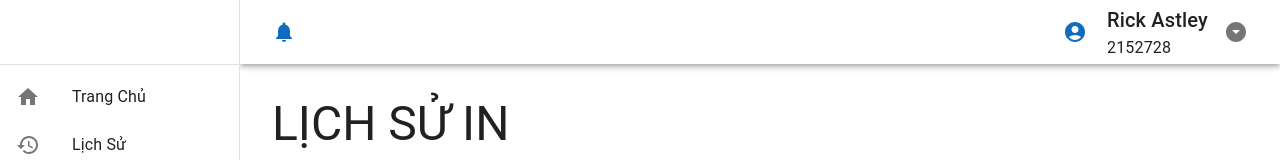
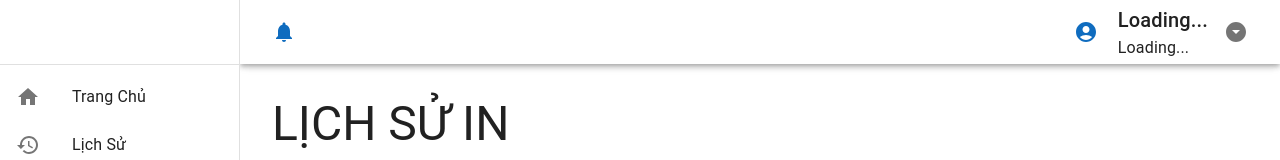
Before and after one commit to treerspeaking/smart-printing-service, a React (Vite) app: page /smart-printing-service/HistoryLog in a window 1280 px wide. Shown: the top 160 px of the page. Built offline with nearby package versions, Linux system fonts and the light colour scheme; no server answers; the database is empty; sample sign-in values are in the browser's storage.

Commit message:
feat: user database

```diff
--- a/src/components/root.jsx
+++ b/src/components/root.jsx
@@ -21,7 +21,9 @@ import AccountCircleIcon from '@mui/icons-material/AccountCircle';
 import ArrowDropDownCircleIcon from '@mui/icons-material/ArrowDropDownCircle';
 import LogoutIcon from '@mui/icons-material/Logout';
 import { Button, Container, IconButton, Stack, createTheme } from '@mui/material';
+
 import {ROUTES} from '../contexts/RouteContext'
+import {useAuth, AuthProvider} from '../contexts/AuthContext'
 
 import {
   Form,
@@ -82,6 +84,24 @@ function ListItemLogOut({ text, icon, to, ...other }) {
   )
 }
 
+function UserInfo(){
+
+  const { userData } = useAuth();
+
+  return (
+    <>
+
+      <Typography variant='h6' sx={{ color: 'text.primary' }}>
+          {userData ? userData.Name : 'Loading...'}
+      </Typography>
+      <Typography variant='h7' sx={{ color: 'text.primary' }}>
+        {userData ? userData.StudentID : 'Loading...'}
+      </Typography>
+    </>
+  )
+}
+
+
 export default function PermanentDrawerLeft() {
   return (
     <Box sx={{ display: 'flex' }}>
@@ -106,8 +126,9 @@ export default function PermanentDrawerLeft() {
               <AccountCircleIcon></AccountCircleIcon>
             </IconButton>
             <Stack direction='column' >
-              <Typography variant='h6' sx={{ color: 'text.primary' }} >Rick Astley </Typography>
-              <Typography variant='h7' sx={{ color: 'text.primary' }} >2152728</Typography>
+              <AuthProvider>
+                <UserInfo/>
+              </AuthProvider>
             </Stack>
               <IconButton aria-label='dropdown-avatar'>
               <ArrowDropDownCircleIcon/>
--- a/src/contexts/AuthContext.jsx
+++ b/src/contexts/AuthContext.jsx
@@ -1,9 +1,9 @@
 
 
-import { auth , googleProvider } from "../firebase/Firebase"; // Import auth from your firebase config
+import { auth , googleProvider, db } from "../firebase/Firebase"; // Import auth from your firebase config
 import {createUserWithEmailAndPassword, signInWithPopup, signOut, signInWithEmailAndPassword} from "firebase/auth"
 import React, { useState, useContext, useEffect } from "react"; // Import useState from react
-
+import { doc, getDoc } from "firebase/firestore";
 
 const AuthContext = React.createContext();
 
@@ -15,6 +15,22 @@ export function AuthProvider({ children }) {
 
 	const [currentUser, setUser] = useState(null);
 	const [loading, setLoading] = useState(true);
+
+	const [userData, setUserData] = useState(null); // State to store the user data from Firestore
+
+    // Function to fetch user data from Firestore
+    const fetchUserData = async (uid) => {
+        const docRef = doc(db, "Student", uid);
+        const docSnap = await getDoc(docRef);
+
+
+        if (docSnap.exists()) {
+            setUserData(docSnap.data());
+			console.log(docSnap.data());
+        } else {
+            console.log("No such document!", uid);
+        }
+    };
 
 	const signIn = async (email, password) => {
 		try {
@@ -63,12 +79,17 @@ export function AuthProvider({ children }) {
 		const unsubscriber = auth.onAuthStateChanged((user) => {
 			setLoading(false);
 			setUser(user);
+
+			if (user) {
+                fetchUserData(user.uid);
+            }
 		})
 		return unsubscriber;
 	}, [])
 
 	const value = {
 		currentUser,
+		userData,
 		signIn,
 		signInWithGoogle,
 		logout,
```
